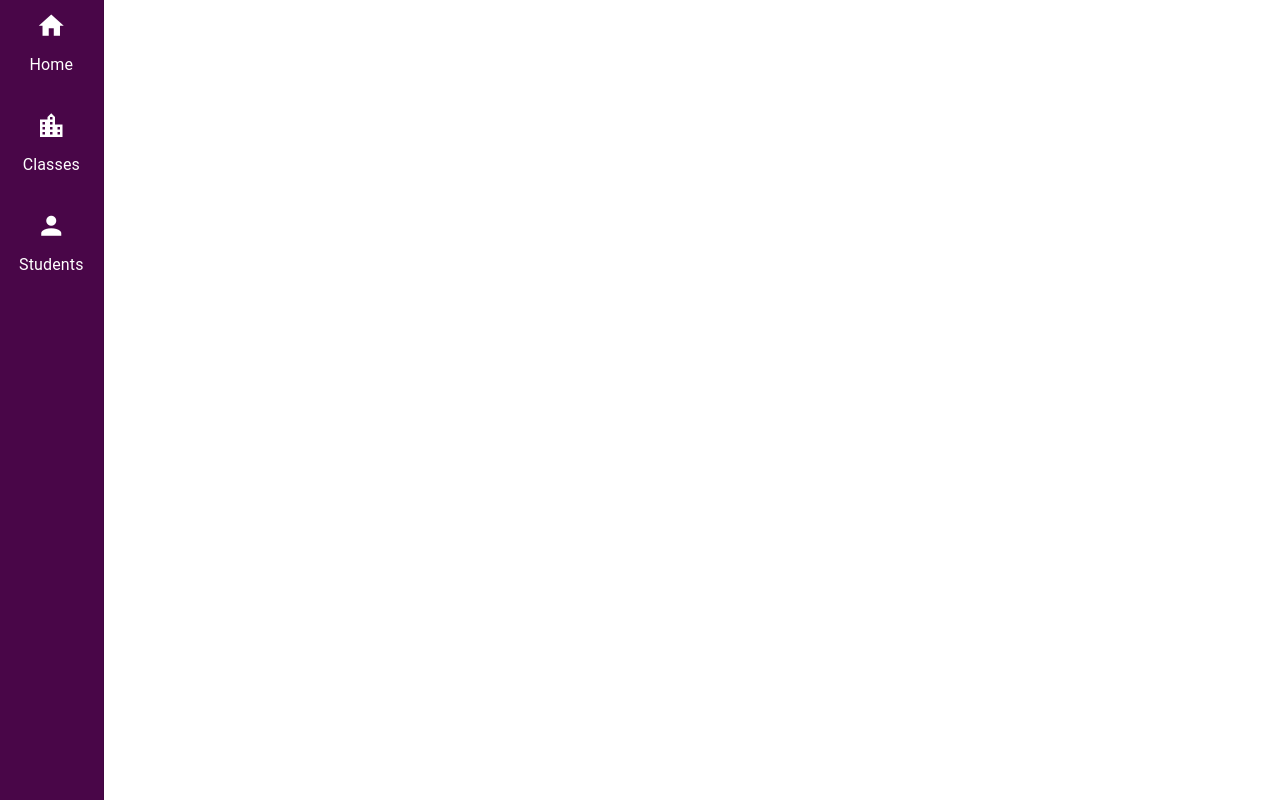
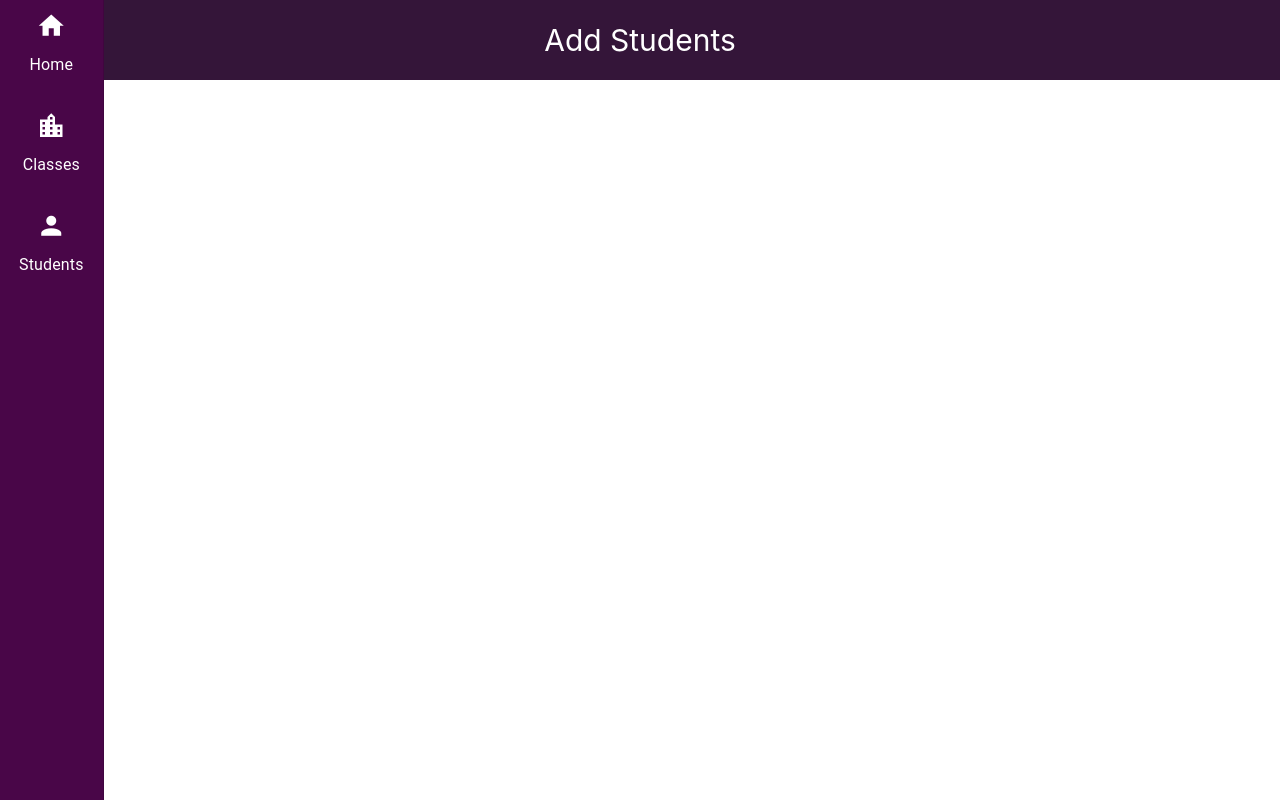
Before and after one commit to AkshayaShaji731/Students-Management-App, a Vue app: page /add-student in a window 1280 px wide. Built offline with nearby package versions, Linux system fonts and the light colour scheme.

Commit message:
created student page with todo

```diff
--- /dev/null
+++ b/src/pages/AddStudentPage.vue
@@ -0,0 +1,17 @@
+<template>
+  <h1 class="Add-student-heading">Add Students</h1>
+</template>
+
+<script lang="ts" setup></script>
+
+<style scoped>
+.Add-student-heading {
+  background-color: #341539;
+  color: #fff;
+  display: flex;
+  flex-direction: column;
+  justify-content: center;
+  align-items: center;
+  padding: 16px;
+}
+</style>
--- a/src/router/index.ts
+++ b/src/router/index.ts
@@ -3,6 +3,7 @@ import { createRouter, createWebHistory } from "vue-router";
 import homepage from "@/pages/HomePage.vue";
 import classPage from "@/pages/ClassPage.vue";
 import studentsPage from "@/pages/StudentsPage.vue";
+import AddStudentPage from "@/pages/AddStudentPage.vue";
 
 const router = createRouter({
   history: createWebHistory(import.meta.env.BASE_URL),
@@ -22,6 +23,11 @@ const router = createRouter({
       name: "students",
       component: studentsPage,
     },
+    {
+      path: "/add-student",
+      name: "add-student",
+      component: AddStudentPage,
+    },
   ],
 });
 
```
